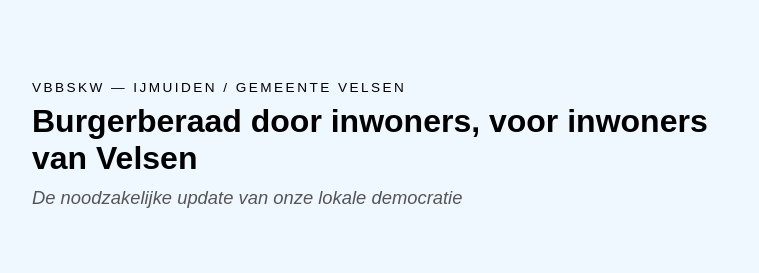
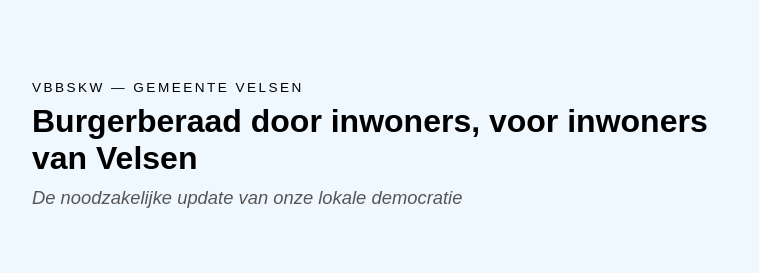
Before and after one commit to Klikblitser/VBBSKW, a Jekyll site: the page burgerberaad-velsen.html, which Jekyll copies as it is, in a window 1280 px wide and 900 px high. Shown: the top 273 px of the window, without its empty margins (260-1019 px from the left). Built offline with Jekyll 4.4.1, drawn with Linux system fonts in a browser that asks for light colours.

```diff
--- a/burgerberaad-velsen.html
+++ b/burgerberaad-velsen.html
@@ -274,7 +274,7 @@
 <body>
 
 <header>
-  <div class="site-name">VBBSKW &mdash; IJmuiden / Gemeente Velsen</div>
+  <div class="site-name">VBBSKW &mdash; Gemeente Velsen</div>
   <h1>Burgerberaad door inwoners, voor inwoners van Velsen</h1>
   <p class="subtitle">De noodzakelijke update van onze lokale democratie</p>
 </header>
```
